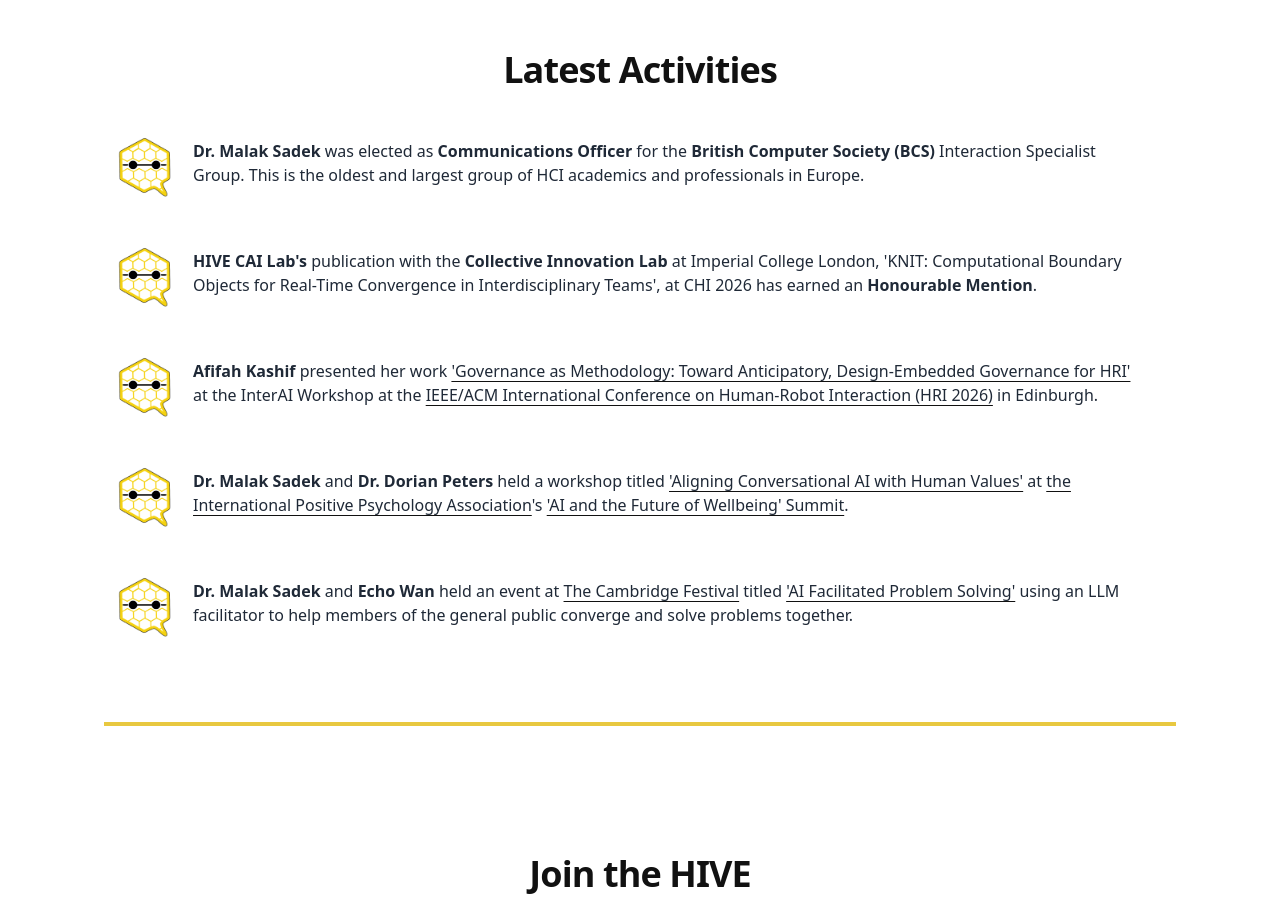
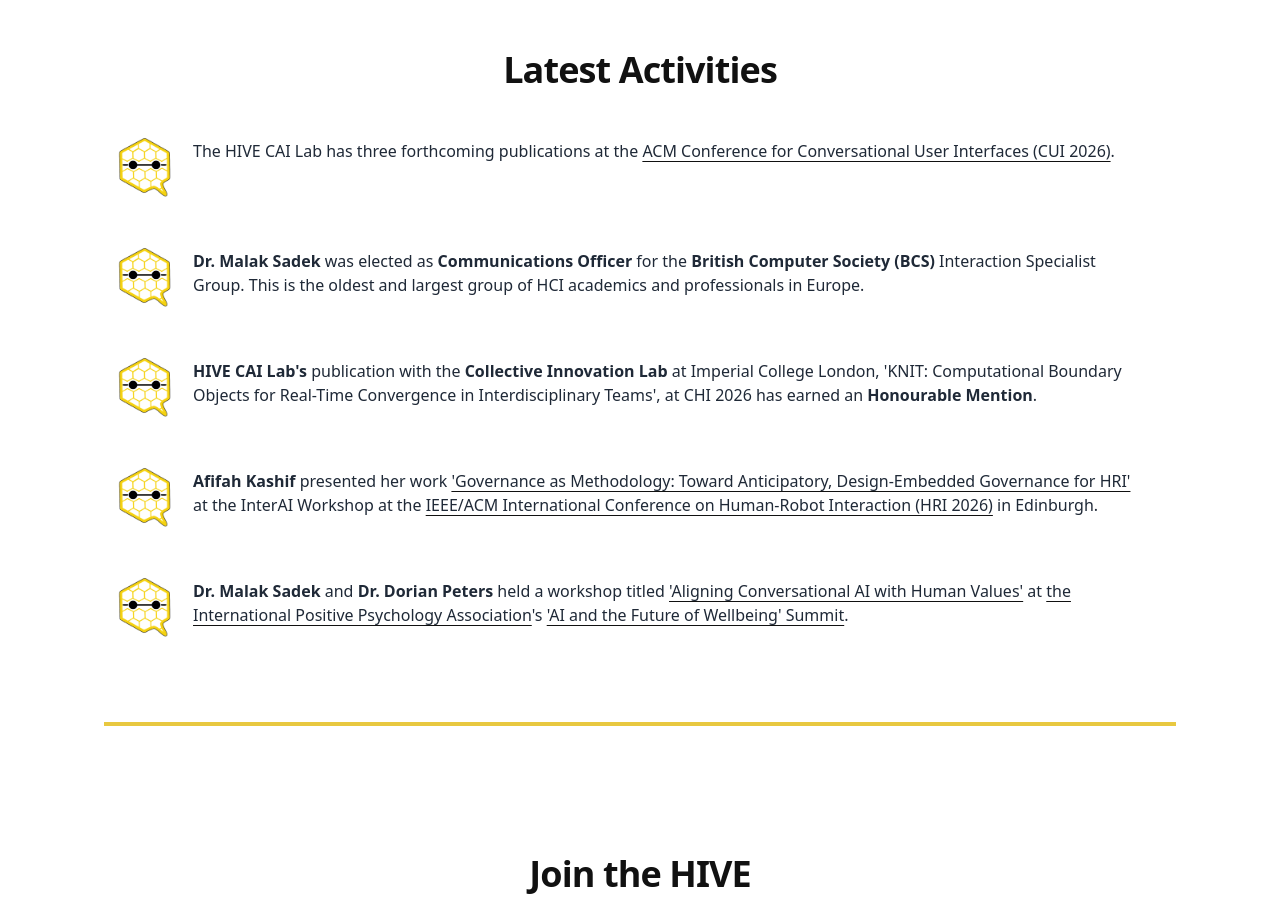
Before and after one commit to MalakSadek/HIVE-website, a Next.js app: page / in a window 1280 px wide. Shown: the part 6140-7054 px from the top of the page. Built offline with nearby package versions, Linux system fonts and the light colour scheme; no server answers.

Commit message:
Add new activity about forthcoming publications at ACM CUI 2026, enhance markdown support to include underlined text in ActivitiesSection.

```diff
--- a/src/components/ActivitiesSection.tsx
+++ b/src/components/ActivitiesSection.tsx
@@ -12,6 +12,10 @@ type Activity = {
 const activities: Activity[] = [];
 
 const DEFAULT_ACTIVITIES: Activity[] = [
+  {
+    text: "The HIVE CAI Lab has three forthcoming publications at the [ACM Conference for Conversational User Interfaces (CUI 2026)](https://cui.acm.org/2026/).",
+    href: "",
+  },
   {
     text: "**Dr. Malak Sadek** was elected as **Communications Officer** for the **British Computer Society (BCS)** Interaction Specialist Group. This is the oldest and largest group of HCI academics and professionals in Europe.",
     href: "https://www.bcs.org/membership-and-registrations/member-communities/interaction-specialist-group/",
@@ -43,14 +47,17 @@ const DEFAULT_ACTIVITIES: Activity[] = [
  *
  * Supported syntax:
  * - Bold: `**some text**`
+ * - Underline: `__some text__`
  * - Link: `[label](https://example.com)`
  *
  * Examples:
  * - "Dr. **Malak Sadek** presented at [The Symposium](https://example.com)"
+ * - "Earned an __Honourable Mention__ at CHI 2026"
  */
 function renderActivityText(text: string): ReactNode {
-  // Match either a markdown-style link or bold segment.
-  const pattern = /(\[([^\]]+)\]\(([^)]+)\))|(\*\*([^*]+)\*\*)/g;
+  // Match a markdown-style link, bold segment, or underline segment.
+  const pattern =
+    /(\[([^\]]+)\]\(([^)]+)\))|(\*\*([^*]+)\*\*)|(__([^_]+)__)/g;
   const nodes: ReactNode[] = [];
 
   let lastIndex = 0;
@@ -67,6 +74,7 @@ function renderActivityText(text: string): ReactNode {
     const label = match[2];
     const url = match[3];
     const boldText = match[5];
+    const underlineText = match[7];
 
     if (fullMatch.startsWith("[")) {
       // Link
@@ -84,9 +92,17 @@ function renderActivityText(text: string): ReactNode {
           {label}
         </a>
       );
+    } else if (fullMatch.startsWith("**")) {
+      nodes.push(<strong key={`${matchStart}-${fullMatch}`}>{boldText}</strong>);
     } else {
-      // Bold
-      nodes.push(<strong key={`${matchStart}-${fullMatch}`}>{boldText}</strong>);
+      nodes.push(
+        <span
+          key={`${matchStart}-${fullMatch}`}
+          className="underline underline-offset-4 decoration-hiveDark"
+        >
+          {underlineText}
+        </span>
+      );
     }
 
     lastIndex = matchStart + fullMatch.length;
```
